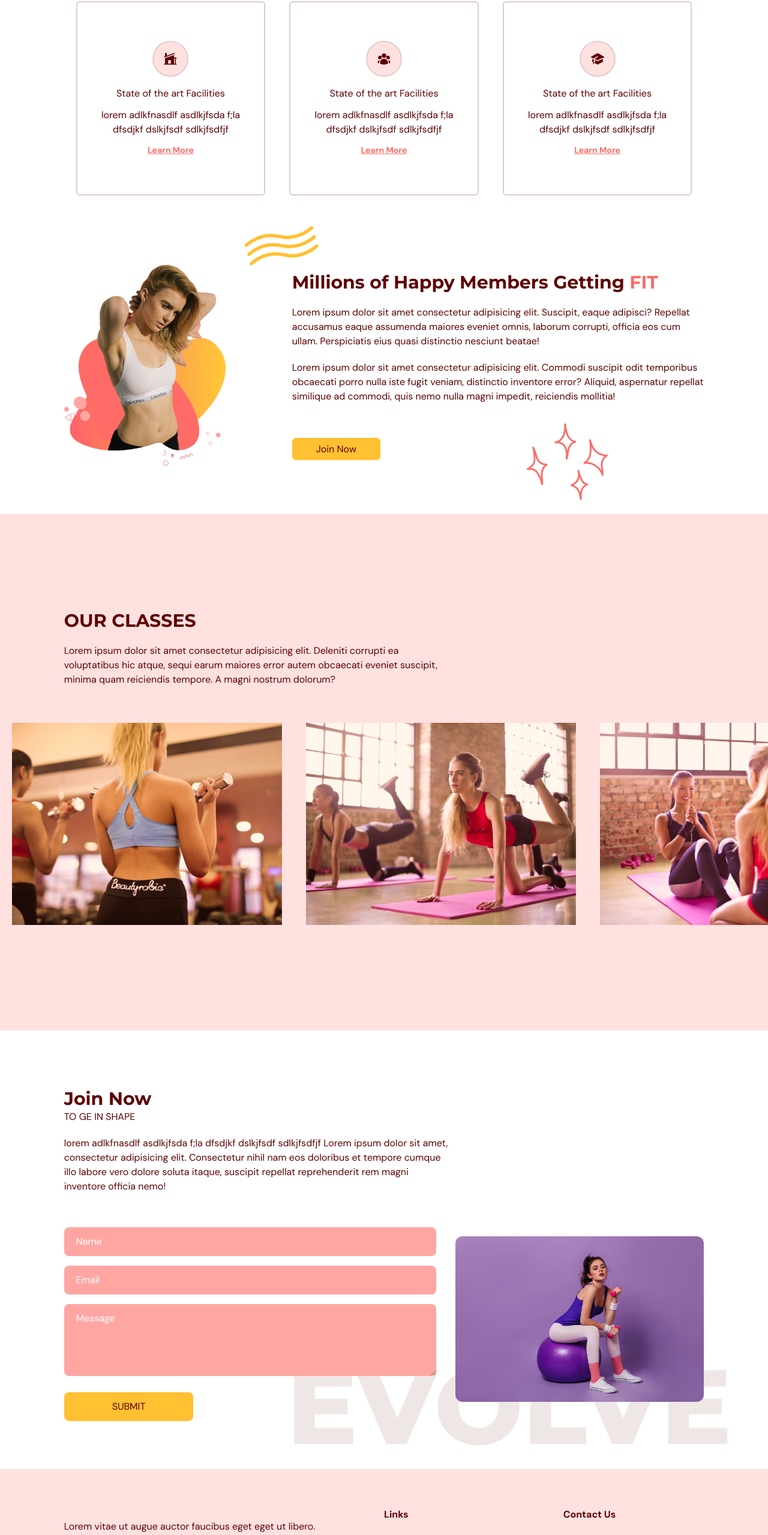
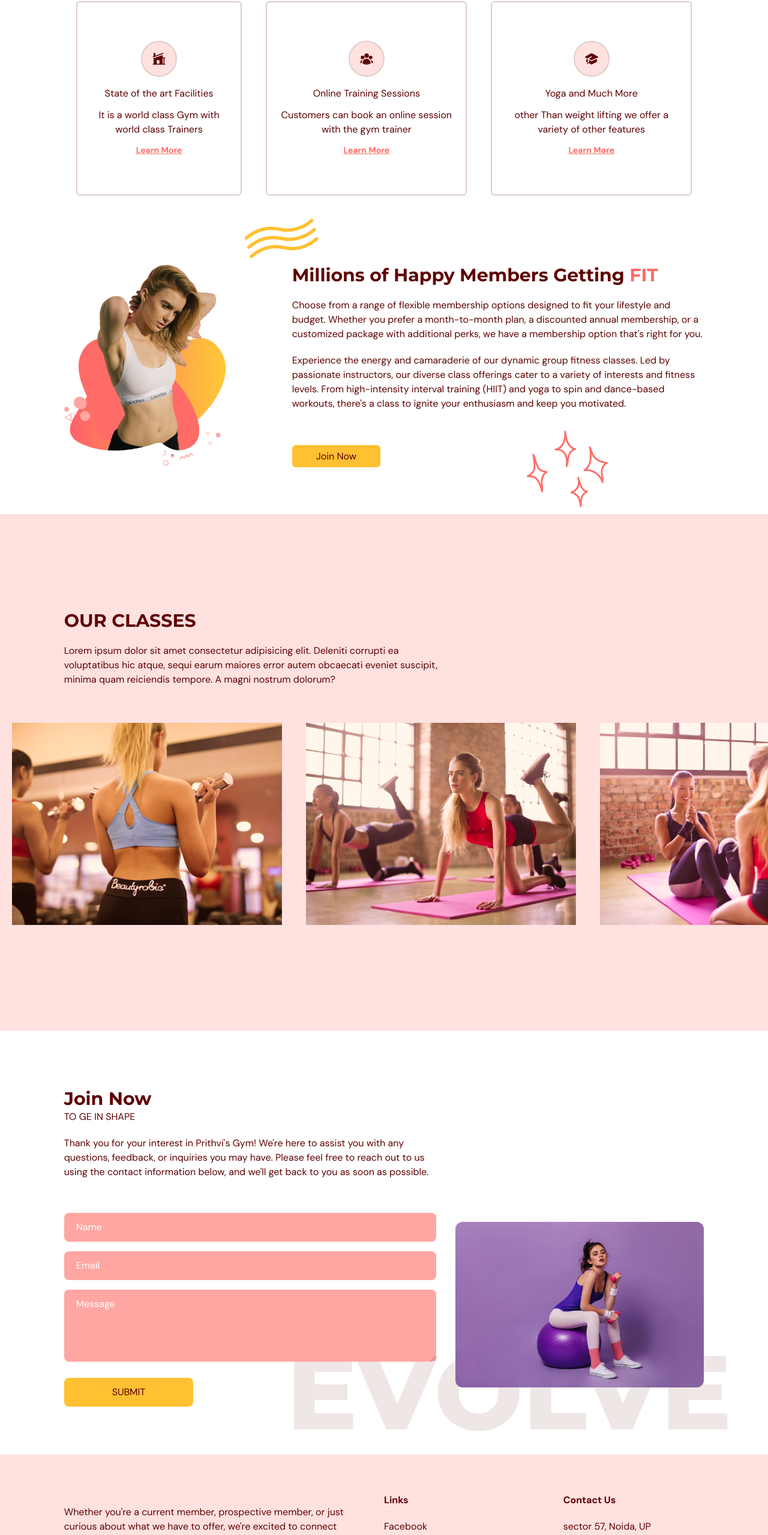
Before and after one commit to prithvi009/Prithvi-s-gym, a React (Vite) app: page / in a window 1280 px wide. Shown: the part 1034-3593 px from the top of the page at 60% size. Built offline with nearby package versions, Linux system fonts and the light colour scheme.

Commit message:
ui/ ux enchanced

```diff
--- a/src/scenes/benefits/index.tsx
+++ b/src/scenes/benefits/index.tsx
@@ -11,17 +11,17 @@ const benefits: Array<BenefitType> =[
   {
     icon: <HomeModernIcon className='h-6 w-6 '/>,
     title: "State of the art Facilities",
-    description: "lorem adlkfnasdlf asdlkjfsda f;la dfsdjkf dslkjfsdf sdlkjfsdfjf",
+    description: "It is a world class Gym with world class Trainers",
   },
   {
     icon: <UserGroupIcon className='h-6 w-6 '/>,
-    title: "State of the art Facilities",
-    description: "lorem adlkfnasdlf asdlkjfsda f;la dfsdjkf dslkjfsdf sdlkjfsdfjf",
+    title: "Online Training Sessions",
+    description: "Customers can book an online session with the gym trainer",
   },
   {
     icon: <AcademicCapIcon className='h-6 w-6 '/>,
-    title: "State of the art Facilities",
-    description: "lorem adlkfnasdlf asdlkjfsda f;la dfsdjkf dslkjfsdf sdlkjfsdfjf",
+    title: "Yoga and Much More",
+    description: "other Than weight lifting we offer a variety of other features",
   },
 ];
 
@@ -124,10 +124,10 @@ const Benfits = ({setSelectedPage}: Props) => {
 
                 >
                   <p className='my-5'>
-                    Lorem ipsum dolor sit amet consectetur adipisicing elit. Suscipit, eaque adipisci? Repellat accusamus eaque assumenda maiores eveniet omnis, laborum corrupti, officia eos cum ullam. Perspiciatis eius quasi distinctio nesciunt beatae!
+                  Choose from a range of flexible membership options designed to fit your lifestyle and budget. Whether you prefer a month-to-month plan, a discounted annual membership, or a customized package with additional perks, we have a membership option that's right for you.
 
                   </p>
-                  <p className='mb-5'>Lorem ipsum dolor sit amet consectetur adipisicing elit. Commodi suscipit odit temporibus obcaecati porro nulla iste fugit veniam, distinctio inventore error? Aliquid, aspernatur repellat similique ad commodi, quis nemo nulla magni impedit, reiciendis mollitia!</p>
+                  <p>Experience the energy and camaraderie of our dynamic group fitness classes. Led by passionate instructors, our diverse class offerings cater to a variety of interests and fitness levels. From high-intensity interval training (HIIT) and yoga to spin and dance-based workouts, there's a class to ignite your enthusiasm and keep you motivated.</p>
 
 
                 </motion.div>
--- a/src/scenes/contactUs/index.tsx
+++ b/src/scenes/contactUs/index.tsx
@@ -41,8 +41,7 @@ const ContactUs = ({setSelectedPage}: Props) => {
                     Join Now
                 </HText> TO GE IN SHAPE
                 <p className='my-5'>
-                    lorem adlkfnasdlf asdlkjfsda f;la dfsdjkf dslkjfsdf sdlkjfsdfjf
-                    Lorem ipsum dolor sit amet, consectetur adipisicing elit. Consectetur nihil nam eos doloribus et tempore cumque illo labore vero dolore soluta itaque, suscipit repellat reprehenderit rem magni inventore officia nemo!
+                Thank you for your interest in Prithvi's Gym! We're here to assist you with any questions, feedback, or inquiries you may have. Please feel free to reach out to us using the contact information below, and we'll get back to you as soon as possible.
                 </p>
             </motion.div>
 
--- a/src/scenes/footer/index.tsx
+++ b/src/scenes/footer/index.tsx
@@ -6,17 +6,15 @@ const Footer = () => {
       <div className="justify-content mx-auto w-5/6 gap-16 md:flex">
         <div className="mt-16 basis-1/2 md:mt-0">
           <p className="my-5">
-            Lorem vitae ut augue auctor faucibus eget eget ut libero. Elementum
-            purus et arcu massa dictum condimentum. Augue scelerisque iaculis
-            orci ut habitant laoreet. Iaculis tristique.
+          Whether you're a current member, prospective member, or just curious about what we have to offer, we're excited to connect with you. At Prithvi's Gym, we're committed to providing exceptional service and support to our community. Don't hesitate to reach out – we're here to help you on your fitness journey!
           </p>
           <p>© Prithvi's GYM All Rights Reserved.</p>
         </div>
         <div className="mt-16 basis-1/4 md:mt-0">
           <h4 className="font-bold">Links</h4>
-          <p className="my-5">Massa orci senectus</p>
-          <p className="my-5">Et gravida id et etiam</p>
-          <p>Ullamcorper vivamus</p>
+          <p className="my-5">Facebook</p>
+          <p className="my-5">Instagram</p>
+          <p>Whatsapp</p>
         </div>
         <div className="mt-16 basis-1/4 md:mt-0">
           <h4 className="font-bold">Contact Us</h4>
```
